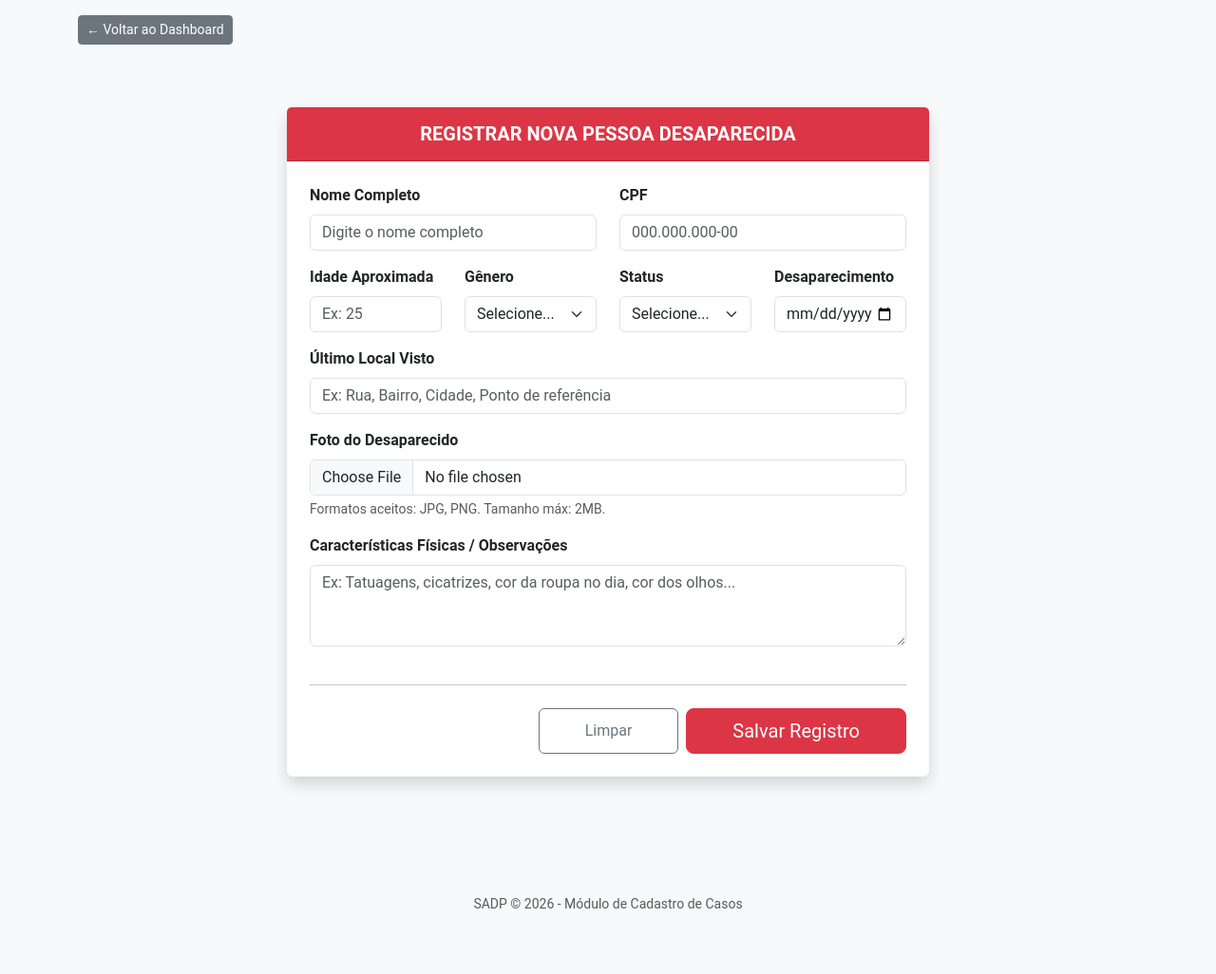
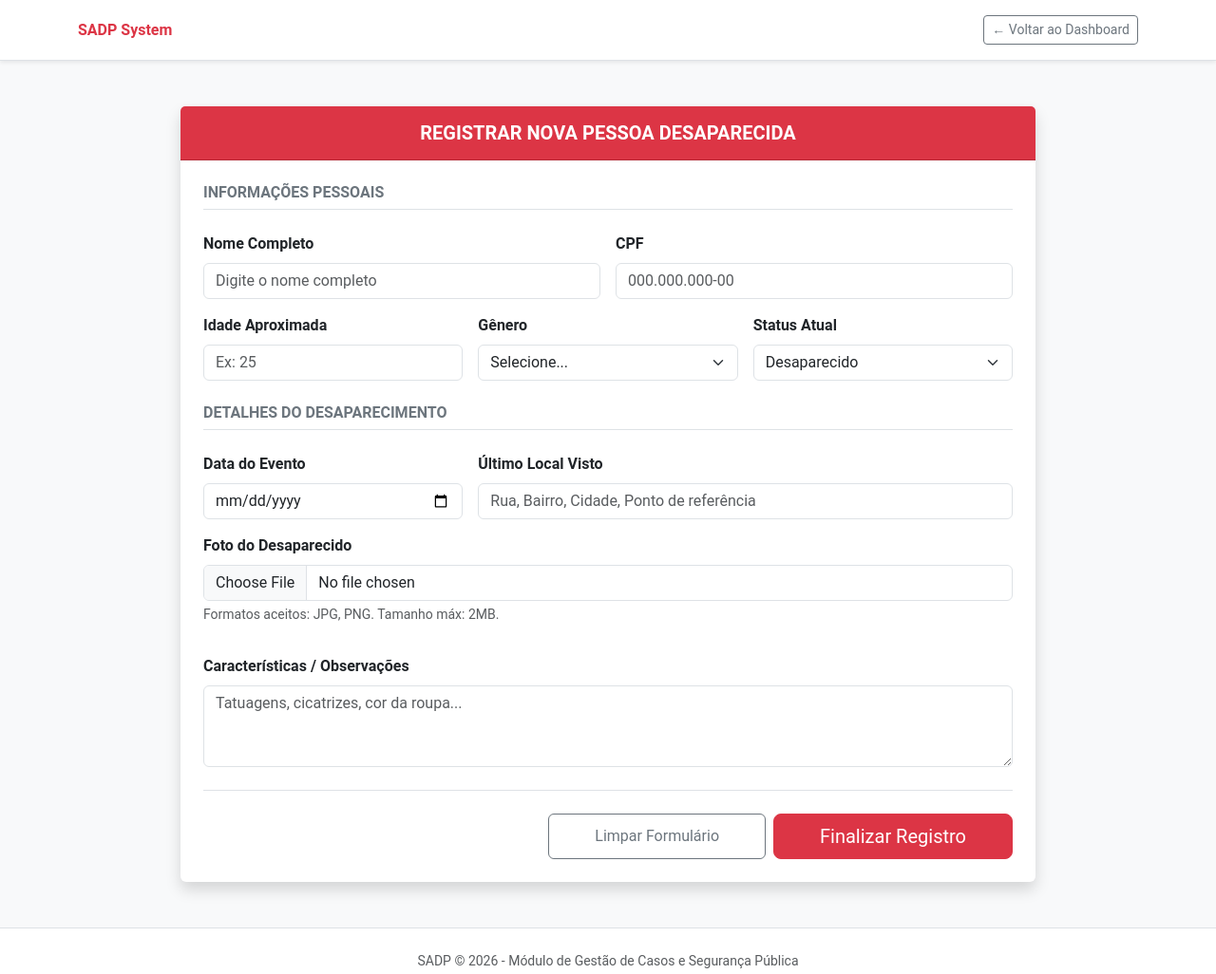
Before and after one commit to augustomohnnad/Registro-de-Pessoas-Desaparecidas, a website: page public/register.html in a window 1280 px wide. Shown: the whole page at 95% size. Before the commit the page ends 988 px from the top, so only its background shows below. Drawn offline with nearby package versions, Linux system fonts and the light colour scheme.

Commit message:
Ajuste no Front-end

```diff
--- a/public/register.html
+++ b/public/register.html
@@ -9,42 +9,47 @@
 </head>
 <body class="bg-light">
 
-    <header class="py-3">
-        <div class="container">
-            <nav aria-label="Navegação de retorno">
-                <a href="index.html" class="btn btn-secondary btn-sm">← Voltar ao Dashboard</a>
+    <header class="py-3 bg-white border-bottom shadow-sm">
+        <div class="container d-flex justify-content-between align-items-center">
+            <span class="fw-bold text-danger">SADP System</span>
+            <nav aria-label="Navegação principal">
+                <a href="index.html" class="btn btn-outline-secondary btn-sm">
+                    <i class="bi bi-arrow-left"></i> ← Voltar ao Dashboard
+                </a>
             </nav>
         </div>
     </header>
 
-    <main class="container form-container pb-5">
-        <div class="card shadow border-0">
-            <div class="card-header bg-danger text-white text-center py-3">
+    <main class="container my-5">
+        <article class="card shadow border-0 mx-auto" style="max-width: 900px;">
+            <header class="card-header bg-danger text-white text-center py-3">
                 <h1 class="h5 mb-0 text-uppercase fw-bold">Registrar Nova Pessoa Desaparecida</h1>
+            </header>
+
+            <div class="card-body p-4">
+                <form id="formCadastro" enctype="multipart/form-data" method="POST">
+
+                    <fieldset class="mb-4">
+                        <legend class="h6 fw-bold text-secondary text-uppercase border-bottom pb-2">Informações Pessoais</legend>
+                        <div class="row g-3">
+                            <div class="col-md-6">
+                                <label for="full_name" class="form-label fw-bold">Nome Completo</label>
+                                <input type="text" class="form-control" id="name" name="name" required placeholder="Digite o nome completo" aria-required="true">
                             </div>
 
-            <div class="card-body p-4">
-                <form id="formCadastro">
-                    <div class="row">
-
-                        <div class="col-md-6 mb-3">
-                            <label for="full_name" class="form-label fw-bold">Nome Completo</label>
-                            <input type="text" class="form-control" id="full_name" required placeholder="Digite o nome completo">
+                            <div class="col-md-6">
+                                <label for="cpf" class="form-label fw-bold">CPF</label>
+                                <input type="text" class="form-control" id="cpf" name="cpf" required placeholder="000.000.000-00" >
                             </div>
 
-                        <div class="col-md-6 mb-3">
-                            <label for="cpf" class="form-label fw-bold">CPF</label>
-                            <input type="text" class="form-control" id="cpf" required placeholder="000.000.000-00">
+                            <div class="col-md-4">
+                                <label for="age" class="form-label fw-bold">Idade Aproximada</label>
+                                <input type="number" class="form-control" id="age" name="age" min="0" max="120" required placeholder="Ex: 25">
                             </div>
 
-                        <div class="col-md-3 mb-3">
-                            <label for="age" class="form-label fw-bold">Idade Aproximada</label>
-                            <input type="number" class="form-control" id="age" min="0" max="120" required placeholder="Ex: 25">
-                        </div>
-
-                        <div class="col-md-3 mb-3">
+                            <div class="col-md-4">
                                 <label for="gender" class="form-label fw-bold">Gênero</label>
-                            <select class="form-select" id="gender" required>
+                                <select class="form-select" id="gender" name="gender" required>
                                     <option value="" selected disabled>Selecione...</option>
                                     <option value="masculino">Masculino</option>
                                     <option value="feminino">Feminino</option>
@@ -53,52 +58,54 @@
                                 </select>
                             </div>
 
-                         <div class="col-md-3 mb-3">
-                            <label for="status" class="form-label fw-bold">Status</label>
-                            <select class="form-select" id="status" required>
-                                <option value="" selected disabled>Selecione...</option>
-                                <option value="desaparecido">Desaparecido</option>
+                            <div class="col-md-4">
+                                <label for="status" class="form-label fw-bold">Status Atual</label>
+                                <select class="form-select" id="status" name="status" required>
+                                    <option value="desaparecido" selected>Desaparecido</option>
                                     <option value="encontrado">Encontrado</option>
-                                <option value="obito">Obito</option>
+                                    <option value="obito">Óbito</option>
                                 </select>
                             </div>
+                        </div>
+                    </fieldset>
 
-
-                        <div class="col-md-3 mb-3">
-                            <label for="date_missing" class="form-label fw-bold">Desaparecimento</label>
-                            <input type="date" class="form-control" id="date_missing" required>
+                    <fieldset class="mb-4">
+                        <legend class="h6 fw-bold text-secondary text-uppercase border-bottom pb-2">Detalhes do Desaparecimento</legend>
+                        <div class="row g-3">
+                            <div class="col-md-4">
+                                <label for="date_disappearance" class="form-label fw-bold">Data do Evento</label>
+                                <input type="date" class="form-control" id="date_disappearance" name="date_disappearance" required>
                             </div>
 
-                        <div class="col-md-12 mb-3">
-                            <label for="last_seen_location" class="form-label fw-bold">Último Local Visto</label>
-                            <input type="text" class="form-control" id="last_seen_location" required placeholder="Ex: Rua, Bairro, Cidade, Ponto de referência">
+                            <div class="col-md-8">
+                                <label for="last_location" class="form-label fw-bold">Último Local Visto</label>
+                                <input type="text" class="form-control" id="last_location" name="last_location" required placeholder="Rua, Bairro, Cidade, Ponto de referência">
                             </div>
 
-                        <div class="col-md-12 mb-3">
-                            <label for="photo_file" class="form-label fw-bold">Foto do Desaparecido</label>
-                            <input type="file" class="form-control" id="photo_file" accept="image/*">
-                            <div class="form-text">Formatos aceitos: JPG, PNG. Tamanho máx: 2MB.</div>
+                            <div class="col-md-12">
+                                <label for="photo_url" class="form-label fw-bold">Foto do Desaparecido</label>
+                                <input type="file" class="form-control" id="photo_url" name="photo_url" accept="image/jpeg, image/png">
+                                <p id="fileHelp" class="form-text">Formatos aceitos: JPG, PNG. Tamanho máx: 2MB.</p>
                             </div>
 
-                        <div class="col-md-12 mb-3">
-                            <label for="description" class="form-label fw-bold">Características Físicas / Observações</label>
-                            <textarea class="form-control" id="description" rows="3" placeholder="Ex: Tatuagens, cicatrizes, cor da roupa no dia, cor dos olhos..."></textarea>
+                            <div class="col-md-12">
+                                <label for="physical_characteristic" class="form-label fw-bold">Características / Observações</label>
+                                <textarea class="form-control" id="physical_characteristic" name="physical_characteristic" rows="3" placeholder="Tatuagens, cicatrizes, cor da roupa..."></textarea>
                             </div>
                         </div>
+                    </fieldset>
 
-                    <hr class="my-4">
-
-                    <div class="d-grid gap-2 d-md-flex justify-content-md-end">
-                        <button type="reset" class="btn btn-outline-secondary px-5">Limpar</button>
-                        <button type="submit" class="btn btn-danger btn-lg px-5">Salvar Registro</button>
-                    </div>
+                    <footer class="d-grid gap-2 d-md-flex justify-content-md-end border-top pt-4">
+                        <button type="reset" class="btn btn-outline-secondary px-5">Limpar Formulário</button>
+                        <button type="submit" class="btn btn-danger btn-lg px-5">Finalizar Registro</button>
+                    </footer>
                 </form>
             </div>
-        </div>
+        </article>
     </main>
 
-    <footer class="text-center py-4 text-muted">
-        <small>SADP &copy; 2026 - Módulo de Cadastro de Casos</small>
+    <footer class="text-center py-4 bg-white border-top">
+        <p class="mb-0 text-muted small">SADP &copy; 2026 - Módulo de Gestão de Casos e Segurança Pública</p>
     </footer>
 
     <script src="./scripts/registerScript.js"></script>
--- a/public/scripts/registerScript.js
+++ b/public/scripts/registerScript.js
@@ -3,31 +3,21 @@ const form = document.getElementById('formCadastro');
 form.addEventListener('submit', async (e) => {
     e.preventDefault();
 
-    const formData = {
-        name: document.getElementById('full_name').value,
-        cpf: document.getElementById('cpf').value,
-        age: parseInt(document.getElementById('age').value),
-        gender: document.getElementById('gender').value,
-        status: document.getElementById('status').value,
-        date_disappearance: document.getElementById('date_missing').value,
-        last_location: document.getElementById('last_seen_location').value,
-        photo_url: "https://via.placeholder.com/150",
-        physical_characteristic: document.getElementById('description').value
-    };
+    console.log("[LOG] Iniciando captura de dados via FormData...");
 
-    console.log("[LOG] Iniciando POST para a API...");
+
+    const formData = new FormData(form);
 
     try {
         const response = await fetch('http://localhost:3000/api/missingPerson', {
             method: 'POST',
-            headers: {
-                'Content-Type': 'application/json'
-            },
-            body: JSON.stringify(formData)
+            body: formData
         });
 
         if (response.ok) {
+            const result = await response.json();
             alert('Registro salvo com sucesso!');
+            console.log("[LOG] Sucesso:", result);
             window.location.href = 'index.html';
         } else {
             const errorData = await response.json();
@@ -36,6 +26,6 @@ form.addEventListener('submit', async (e) => {
 
     } catch (error) {
         console.error('Erro na requisição:', error);
-        alert('Falha crítica ao conectar com o servidor. Verifique o CORS e se o Node.js está rodando.');
+        alert('Falha crítica ao conectar com o servidor.');
     }
 });
--- a/public/scripts/script.js
+++ b/public/scripts/script.js
@@ -19,13 +19,13 @@ async function loadDashboardData() {
         people.forEach(person => {
             const dataDesaparecimento = new Date(person.date_disappearance).toLocaleDateString('pt-BR');
 
-            const photoUrl = person.photourl;
+            const photoUrl = person.photo_url;
 
             const row = `
                 <tr>
                     <td>${person.id}</td>
                     <td class="text-center">
-                        <img src="${photoUrl}" alt="Foto de ${person.photourl}" class="rounded-circle" width="40" height="40" style="object-fit: cover;">
+                        <img src="${photoUrl}" alt="Foto de ${person.photo_url}" class="rounded-circle" width="100" height="100" style="object-fit: cover;">
                     </td>
                     <td class="fw-bold text-primary">${person.name.toUpperCase()}</td>
                     <td>${person.last_location}</td>
```
Also changed, not shown: public/index.html (+1 -1 lines). Lines whose indentation alone changed are shown as unchanged.
